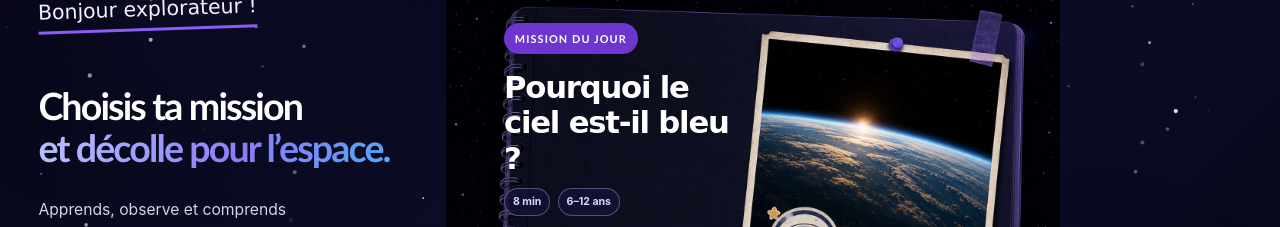
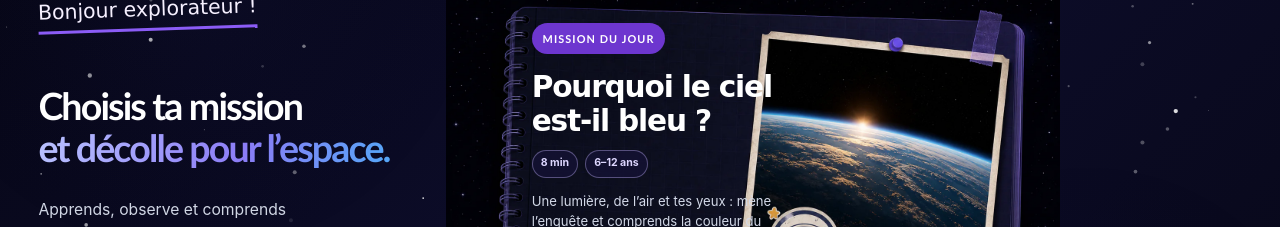
Before and after one commit to AtomCrtr/SolarScope, a Next.js app: page / in a window 1280 px wide. Shown: the part 192-419 px from the top of the page. Built offline with nearby package versions, Linux system fonts and the light colour scheme; no server answers.

Commit message:
fix: align mission copy inside notebook

```diff
--- a/src/app/globals.css
+++ b/src/app/globals.css
@@ -1086,7 +1086,7 @@ video {
   z-index: 2;
   top: 13%;
   bottom: 12%;
-  left: 9.5%;
+  left: 14%;
   display: flex;
   width: 40%;
   min-width: 0;
@@ -1117,7 +1117,7 @@ video {
   margin: 1rem 0 0.7rem;
   color: #fff;
   font-family: "Segoe Print", "Comic Sans MS", cursive;
-  font-size: clamp(1.9rem, 2.4vw, 2.35rem);
+  font-size: clamp(1.85rem, 2.3vw, 2.2rem);
   font-weight: 700;
   line-height: 1.16;
   letter-spacing: -0.04em;
```
Also changed, not shown: 1 other file (tests, documents, lock files or other folders).
